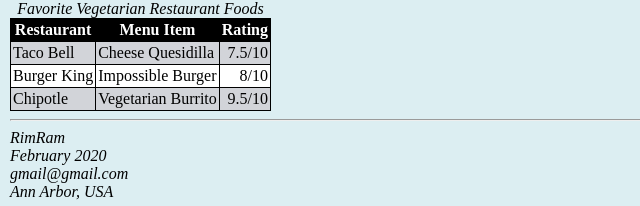
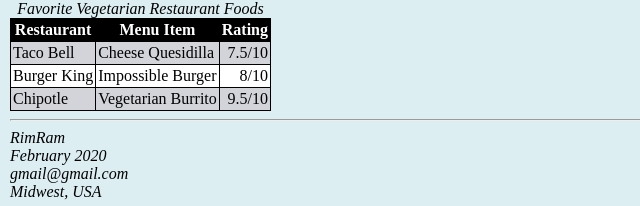
Before and after one commit to ramisouguir/reference, a website: page home.html in a window 1280 px wide. Shown: the part 845-1051 px from the top of the page, 0-640 px from the left. Drawn offline with Linux system fonts and the light colour scheme; a web font is replaced by a local one.

Commit message:
8th commit

```diff
--- a/home.html
+++ b/home.html
@@ -71,7 +71,7 @@
             RimRam<br>
             February 2020<br>
             gmail@gmail.com<br>
-            Ann Arbor, USA<br>
+            Midwest, USA<br>
         </address>
     </body>
 </html>
```
